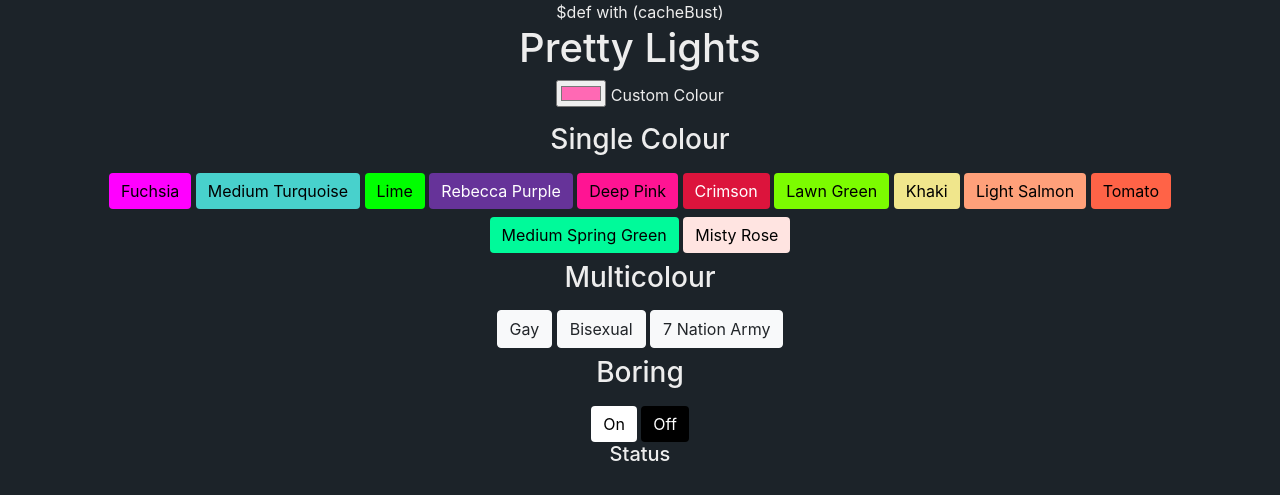
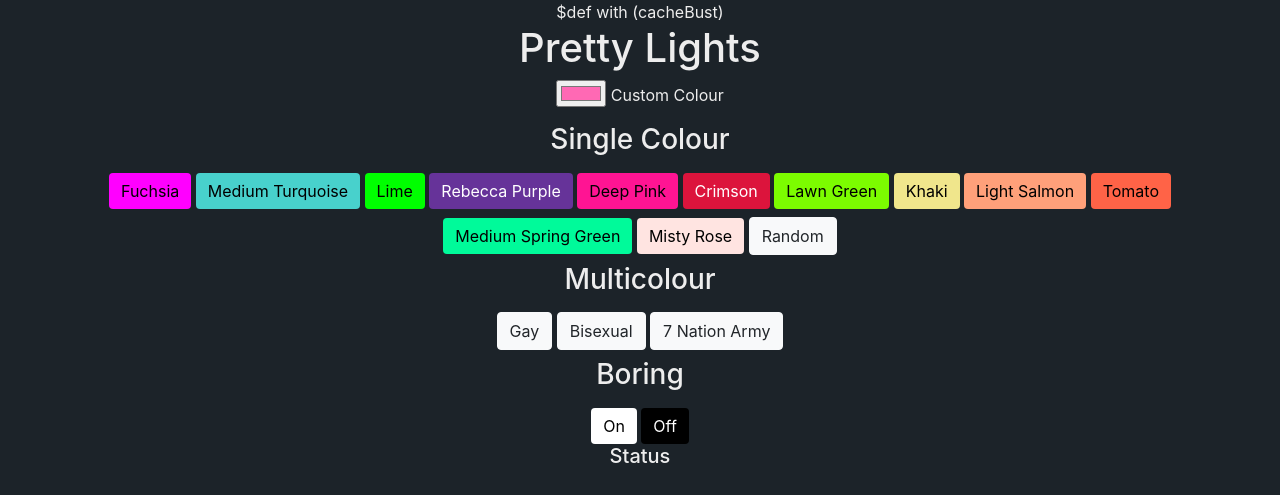
Before and after one commit to kittsville/pretty-lights, a Python web app: template templates/homepage.html in a window 1280 px wide. Shown: the top 495 px of the page. Run offline with Jinja, Linux system fonts and the light colour scheme; the template is opened without the code that fills it, so the values that code supplies are empty.

Commit message:
Add random colour button

```diff
--- a/static/scripts.js
+++ b/static/scripts.js
@@ -35,7 +35,14 @@ const sendColors = colors => {
 
 document.getElementById('custom-color').addEventListener('input', ev => sendColors([convertColor(chroma(ev.target.value))]));
 
-document.querySelectorAll('button').forEach(button => {
+document.getElementById('random').addEventListener('click', () => {
+  const url = `/random`;
+  fetch(url, { method : 'POST' })
+    .then(response => addStatus(response.statusText))
+    .catch(e => addStatus('Error: ' + e));
+});
+
+document.querySelectorAll('button[colors]').forEach(button => {
   const colors = button.getAttribute('colors').split(',').map(c => convertColor(chroma(c)));
 
   button.addEventListener('click', () => {
@@ -46,7 +53,7 @@ document.querySelectorAll('button').forEach(button => {
 });
 
 const colorButtons = async function() {
-  document.querySelectorAll('button').forEach(button => {
+  document.querySelectorAll('button[colors]').forEach(button => {
     const colors = button.getAttribute('colors').split(',').map(c => chroma(c));
 
     if (colors.length == 1) {
--- a/templates/homepage.html
+++ b/templates/homepage.html
@@ -32,6 +32,7 @@
         <button type="button" class="btn btn-light" colors="Tomato">Tomato</button>
         <button type="button" class="btn btn-light" colors="MediumSpringGreen">Medium Spring Green</button>
         <button type="button" class="btn btn-light" colors="MistyRose">Misty Rose</button>
+        <button id="random" type="button" class="btn btn-light">Random</button>
       </div>
 
       </div id="bar-colors">
```
Also changed, not shown: server.py (+21 -6 lines).
